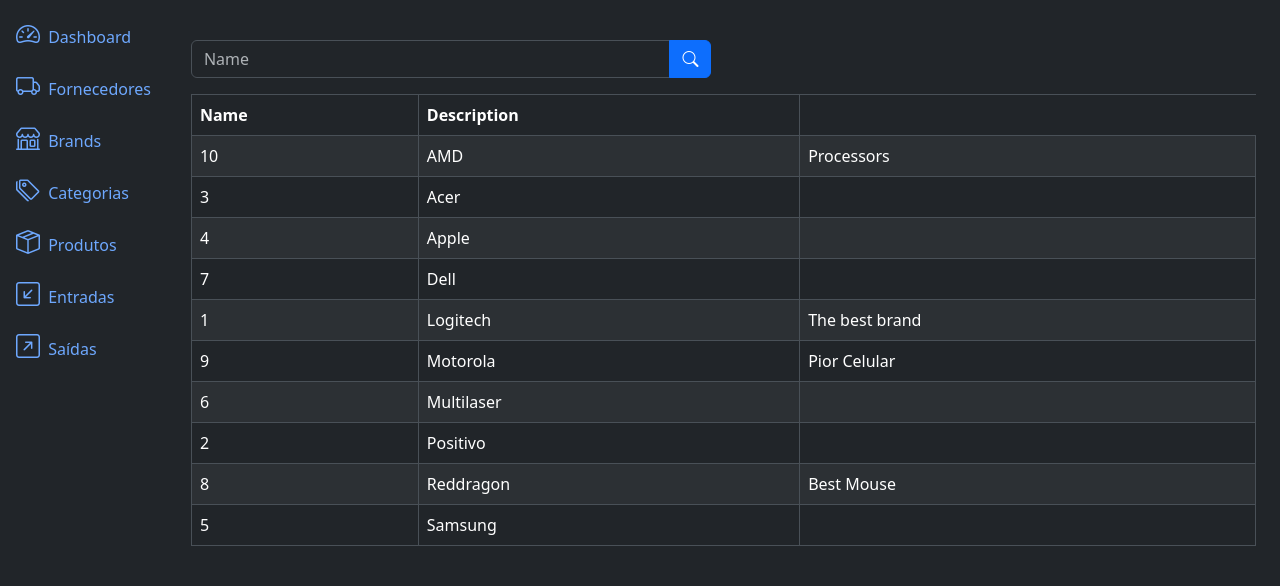
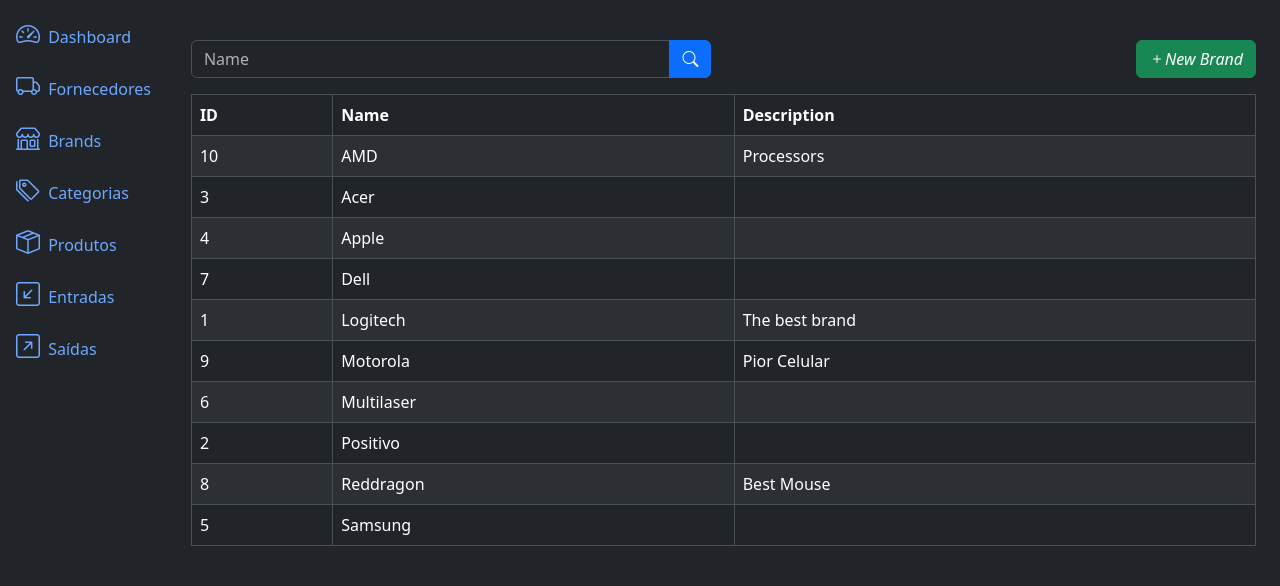
Before and after one commit to BrunaMello/sge, a Django app: page /brands/list/ in a window 1280 px wide. Shown: the part 56-642 px from the top of the page. Run offline with Django 5.2, Linux system fonts and the light colour scheme; data comes from the database, SQL or seed files in the repository; both versions use the stored data as it was after the commit.

Commit message:
025 - Estilizando form de brands

```diff
--- a/brands/templates/brand_list.html
+++ b/brands/templates/brand_list.html
@@ -10,10 +10,17 @@
         <div class="col-md-6">
             <form method="get" action="{% url 'brand_list' %}">
                 <div class="input-group">
-                <input type="text" class="form-control" name="name" placeholder="Name" value="{{ request.GET.name }}">
+                    <input type="text" class="form-control" name="name" placeholder="Name"
+                           value="{{ request.GET.name }}">
                     <button type="submit" class="btn btn-primary"><i class="bi bi-search"></i></button>
                 </div>
             </form>
+        </div>
+        <div class="col mb-6">
+            <a href="{% url 'brand_create' %}" class="btn btn-success float-end">
+                <i class="bi bi-plus">New Brand</i>
+            </a>
+
         </div>
     </div>
 
@@ -21,6 +28,7 @@
         <table class="table table-striped table-bordered">
             <thead class="thead-dark">
             <tr>
+                <th>ID</th>
                 <th>Name</th>
                 <th>Description</th>
             </tr>
```
Also changed, not shown: brands/forms.py (+8 -0 lines), db.sqlite3. Lines whose indentation alone changed are shown as unchanged.
